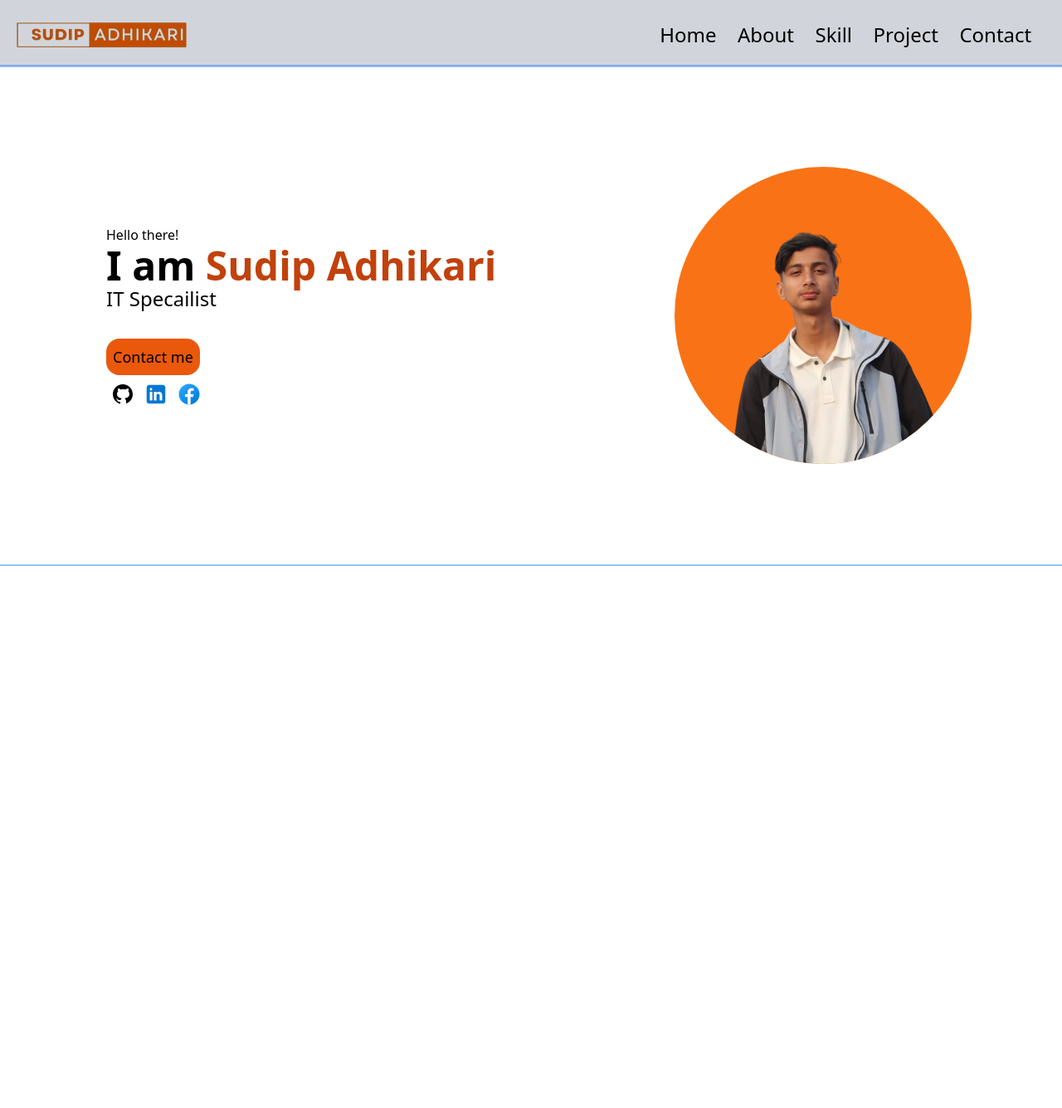
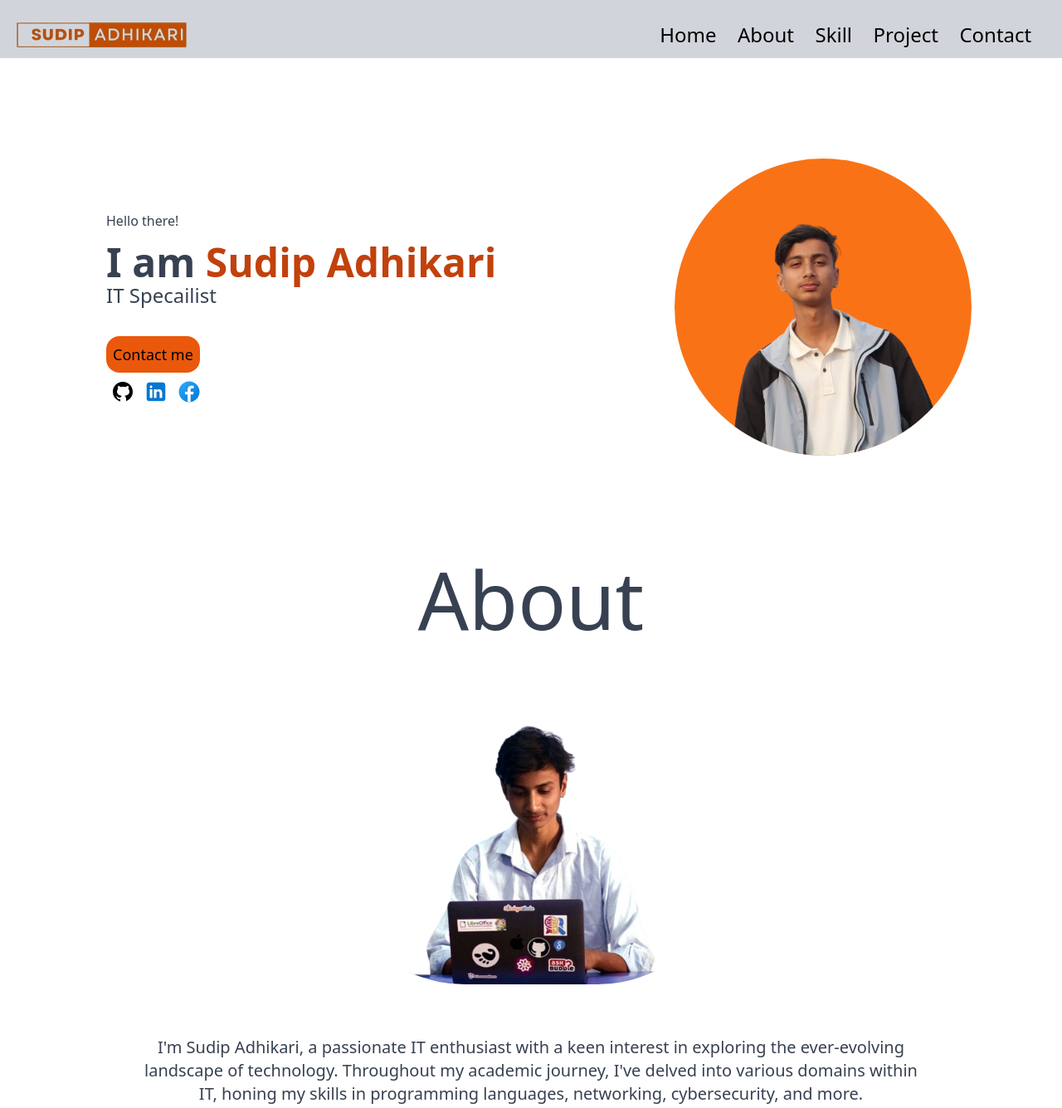
Before and after one commit to sudipadk10/Portfolio, a website: page src/html/index.html in a window 1280 px wide. Shown: the whole page at 83% size. Before the commit the page ends 800 px from the top, so only its background shows below. Drawn offline with Linux system fonts and the light colour scheme.

Commit message:
about added

```diff
--- a/src/html/index.html
+++ b/src/html/index.html
@@ -9,15 +9,15 @@
 </head>
 <body>
   <header>
-    <div class="bg-gray-300 h-[80px] ring-1 ">
+    <div class="bg-gray-300 h-[70px] ">
       <nav class=" flex justify-between items-center p-2 w-[100%]
       ">
       <!-- ..........LOGO..........LOGO............ -->
-      <div class="justify-start mini-top:w-[60%] less:justify-center less:items-center mini-top:justify-start mobile:w-[100%] flex  "><img class="mini-top:max-w-[30%] h-[70%] mobile:w-[40%] laptop:w-[50%]" src="/images/logo2.png" alt="SUDIP"></div>
+      <div class="mini-top:w-[60%] less:justify-center less:items-center mini-top:justify-start mobile:w-[100%] flex  "><img class="mini-top:max-w-[30%] h-[70%] mobile:w-[40%] laptop:w-[50%]" src="/images/logo2.png" alt="SUDIP"></div>
       <!-- .........navbar......... -->
       <ul class="nav-bar  flex mini-top:w-[40%] mobile:w-3 mobile:hidden  mini-top:flex mini-top:text-[3vh] less:hidden justify-around  p-4 X ">
-        <li class="hover:scale-110 hover:text-gray-700 hover:font-bold"><a class="after:bg-orange-700"  href="">Home</a></li>
-        <li class="hover:scale-110 hover:text-gray-700 hover:font-bold"><a class="after:bg-orange-700" href="">About</a></li>
+        <li class="hover:scale-110 hover:text-gray-700 hover:font-bold"><a class="after:bg-orange-700"  href="index.html">Home</a></li>
+        <li class="hover:scale-110 hover:text-gray-700 hover:font-bold"><a class="after:bg-orange-700" href="#about">About</a></li>
         <li class="hover:scale-110 hover:text-gray-700 hover:font-bold"><a class="after:bg-orange-700" href="">Skill</a></li>
         <li class="hover:scale-110 hover:text-gray-700 hover:font-bold"><a class="after:bg-orange-700" href="">Project</a></li>
         <li class="hover:scale-110 hover:text-gray-700 hover:font-bold"><a class="after:bg-orange-700" href="">Contact</a></li>
@@ -32,14 +32,14 @@
     </div>
   </header>
   <main>
-    <div  class=" tablet:flex ring-2 h-[600px] pt-[0%]">
+    <div  class=" tablet:flex r h-[600px] pt-[0%]">
       <!-- .......Hello there.................. -->
       <div class="flex flex-col items-start justify-center pl-[10%]  w-[60%]">
-        <p class="leading-relaxed">Hello there!</p>
-        <h1 class="less:text-xl mobile:text-3xl tablet:text-5xl font-semibold leading-normal ">
+        <p class="leading-relaxed text-gray-700 mb-[2%]">Hello there!</p>
+        <h1 class="less:text-xl mobile:text-3xl tablet:text-5xl font-semibold leading-normal text-gray-700 ">
           I am <span class="text-orange-700">Sudip Adhikari</span>
         </h1>
-        <p class=" mb-[2%] tablet:text-2xl font-normal "> IT Specailist</p>
+        <p class=" mb-[2%] tablet:text-2xl font-normal text-gray-700"> IT Specailist</p>
         <button class="less:text-sm tablet:text-lg p-2 mt-5 transition ease-in-out delay-100 bg-orange-600 hover:-translate-y-1 hover:scale-110 hover:bg-gray-500 rounded-2xl duration-300 ... ">
           Contact me
         </button>
@@ -68,8 +68,21 @@
 
       </div>
 
+    <!-- .................about.....................   -->
+    </div>
+    <div id="about">
+      <div class="flex justify-center text-gray-700 less:text-6xl tablet:text-8xl  items-center less:mt-[10%] tablet:mt-1">
 
-    </div>
+        <h1 >About</h1>
+      </div>
+      <div class="flex flex-col justify-center items-center less:h-[70vh] tablet:h-[90vh]   less:p-0 tablet:p-5">
+      <img  class="less:hidden tablet:flex rounded-full h-[40vh]" src="/images/laptop.png" alt="//////////" >
+      <p class="text-center text-xl px-[10%] less:m-[2%] tablet:my-[5%] text-gray-700 ">
+        I'm Sudip Adhikari, a passionate IT enthusiast with a keen interest in exploring the ever-evolving landscape of technology. Throughout my academic journey, I've delved into various domains within IT, honing my skills in programming languages, networking, cybersecurity, and more.
+      </p>
+        </div>
+
+      </div>
 
 
   </main>
```
Also changed, not shown: images/laptop.png (added), src/output.css.
